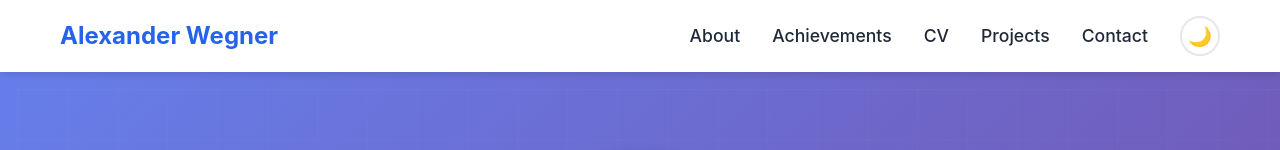
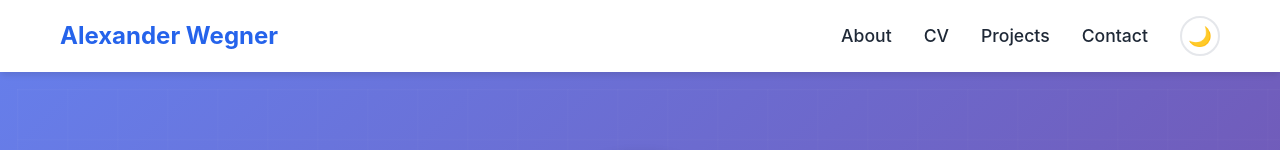
Before and after one commit to Stish/wegner.dev, a plain HTML site: page index.html in a window 1280 px wide. Shown: the top 150 px of the page. Drawn offline with Linux system fonts and the light colour scheme.

Commit message:
Shorten the navigation bar

```diff
--- a/index.html
+++ b/index.html
@@ -14,7 +14,7 @@
                 <h1 class="logo">Alexander Wegner</h1>
                 <ul class="nav-links">
                     <li><a href="#about">About</a></li>
-                    <li><a href="#achievements">Achievements</a></li>
+                    <!--<li><a href="#achievements">Achievements</a></li>-->
                     <li><a href="#cv">CV</a></li>
                     <li><a href="#projects">Projects</a></li>
                     <li><a href="#contact">Contact</a></li>
```
